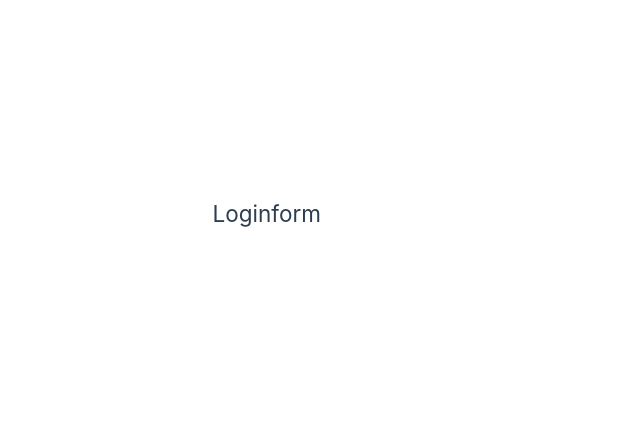
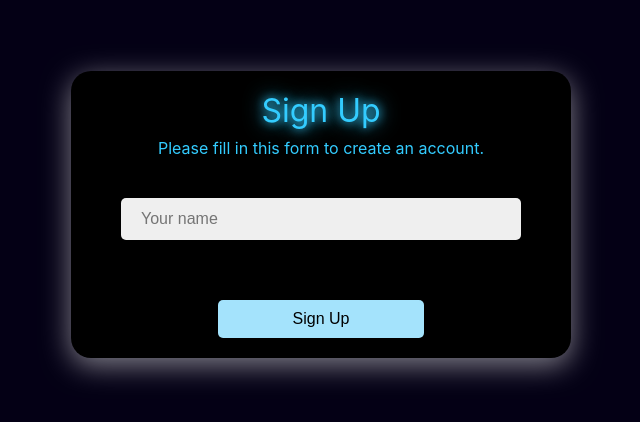
Before and after one commit to katriosa/vue-login-form, a Vue app: page / in a window 1280 px wide. Shown: the part 186-608 px from the top of the page, without its empty margins (319-959 px from the left). Built offline with nearby package versions, Linux system fonts and the light colour scheme; the HTML template or start-up script is replaced by a standard one.

Commit message:
feat: add sign-up form

```diff
--- a/src/App.vue
+++ b/src/App.vue
@@ -1,5 +1,53 @@
-<script setup lang="ts"></script>
+<template>
+  <form class="form-container">
+    <div class="form-title">
+      <h1 class="form-heading">Sign Up</h1>
+      <p>Please fill in this form to create an account.</p>
+    </div>
+    <InputField type="text" placeholder="Your name" minlength="3" autocomplete="given-name" />
+    <div class="button-container">
+      <button type="submit">Sign Up</button>
+    </div>
+  </form>
+</template>
 
-<template>
-  <h2>Loginform</h2>
-</template>
+<script setup lang="ts">
+import InputField from '@/components/InputField.vue'
+</script>
+
+<style scoped>
+.form-container {
+  display: flex;
+  flex-direction: column;
+  justify-content: center;
+  align-items: center;
+  gap: 40px;
+  width: 50cqi;
+  max-width: 500px;
+  padding: 20px 50px;
+  border-radius: 20px;
+  background-color: var(--color-form);
+  box-shadow: var(--color-box-shadow);
+}
+
+.form-title {
+  text-align: center;
+}
+
+.form-heading {
+  text-shadow: var(--color-text-shadow);
+  margin-bottom: 0.5rem;
+}
+
+.button-container {
+  margin-top: 20px;
+}
+
+@media (max-width: 768px) {
+  .form-container {
+    width: 80cqi;
+    max-width: none;
+    gap: 20px;
+  }
+}
+</style>
--- a/src/assets/base.css
+++ b/src/assets/base.css
@@ -1,53 +1,15 @@
-/* color palette from <https://github.com/vuejs/theme> */
 :root {
-  --vt-c-white: #ffffff;
-  --vt-c-white-soft: #f8f8f8;
-  --vt-c-white-mute: #f2f2f2;
-
-  --vt-c-black: #181818;
-  --vt-c-black-soft: #222222;
-  --vt-c-black-mute: #282828;
-
-  --vt-c-indigo: #2c3e50;
-
-  --vt-c-divider-light-1: rgba(60, 60, 60, 0.29);
-  --vt-c-divider-light-2: rgba(60, 60, 60, 0.12);
-  --vt-c-divider-dark-1: rgba(84, 84, 84, 0.65);
-  --vt-c-divider-dark-2: rgba(84, 84, 84, 0.48);
-
-  --vt-c-text-light-1: var(--vt-c-indigo);
-  --vt-c-text-light-2: rgba(60, 60, 60, 0.66);
-  --vt-c-text-dark-1: var(--vt-c-white);
-  --vt-c-text-dark-2: rgba(235, 235, 235, 0.64);
-}
-
-/* semantic color variables for this project */
-:root {
-  --color-background: var(--vt-c-white);
-  --color-background-soft: var(--vt-c-white-soft);
-  --color-background-mute: var(--vt-c-white-mute);
-
-  --color-border: var(--vt-c-divider-light-2);
-  --color-border-hover: var(--vt-c-divider-light-1);
-
-  --color-heading: var(--vt-c-text-light-1);
-  --color-text: var(--vt-c-text-light-1);
-
-  --section-gap: 160px;
-}
-
-@media (prefers-color-scheme: dark) {
-  :root {
-    --color-background: var(--vt-c-black);
-    --color-background-soft: var(--vt-c-black-soft);
-    --color-background-mute: var(--vt-c-black-mute);
-
-    --color-border: var(--vt-c-divider-dark-2);
-    --color-border-hover: var(--vt-c-divider-dark-1);
-
-    --color-heading: var(--vt-c-text-dark-1);
-    --color-text: var(--vt-c-text-dark-2);
-  }
+  --color-bg-page: rgb(4, 0, 21);
+  --color-border-focus: rgb(51, 204, 255);
+  --color-button: #a4e3fc;
+  --color-text: rgb(51, 204, 255);
+  --color-button-hover: rgb(51, 204, 255);
+  --color-form: black;
+  --color-input: #efefef;
+  --color-invalid: red;
+  --color-disabled: #bdbcbc;
+  --color-text-shadow: 0 0 10px rgb(51, 204, 255), 0 0 20px rgb(51, 204, 255);
+  --color-box-shadow: rgba(255, 255, 255, 0.5) 0px 7px 29px 0px;
 }
 
 *,
@@ -61,11 +23,10 @@
 body {
   min-height: 100vh;
   color: var(--color-text);
-  background: var(--color-background);
+  background: var(--color-bg-page);
   transition:
     color 0.5s,
     background-color 0.5s;
-  line-height: 1.6;
   font-family:
     Inter,
     -apple-system,
@@ -79,7 +40,9 @@ body {
     'Droid Sans',
     'Helvetica Neue',
     sans-serif;
-  font-size: 15px;
+  font-size: clamp(12px, 2vw, 16px);
+  line-height: clamp(1.4, 2vw, 1.6);
+
   text-rendering: optimizeLegibility;
   -webkit-font-smoothing: antialiased;
   -moz-osx-font-smoothing: grayscale;
--- a/src/assets/main.css
+++ b/src/assets/main.css
@@ -1,35 +1,33 @@
 @import './base.css';
 
 #app {
-  max-width: 1280px;
-  margin: 0 auto;
-  padding: 2rem;
-  font-weight: normal;
+  box-sizing: border-box;
+  display: flex;
+  justify-content: center;
+  align-items: center;
+  width: 100%;
+  height: 100vh;
+  container-type: inline-size;
 }
 
-a,
-.green {
-  text-decoration: none;
-  color: hsla(160, 100%, 37%, 1);
-  transition: 0.4s;
-  padding: 3px;
+h1 {
+  margin: 0;
 }
-
-@media (hover: hover) {
-  a:hover {
-    background-color: hsla(160, 100%, 37%, 0.2);
-  }
+p {
+  margin: 0;
+  padding: 0;
 }
-
-@media (min-width: 1024px) {
-  body {
-    display: flex;
-    place-items: center;
-  }
-
-  #app {
-    display: grid;
-    grid-template-columns: 1fr 1fr;
-    padding: 0 2rem;
-  }
+button {
+  background-color: var(--color-button);
+  display: flex;
+  justify-content: center;
+  align-items: center;
+  border: none;
+  border-radius: 5px;
+  cursor: pointer;
+  padding: 10px clamp(50px, 10vw, 75px);
+  font-size: inherit;
 }
+button:hover {
+  background-color: var(--color-button-hover);
+}
--- /dev/null
+++ b/src/components/InputField.vue
@@ -0,0 +1,40 @@
+<template>
+  <input
+    class="input"
+    :type="type"
+    :placeholder="placeholder"
+    :minlength="minlength"
+    :autocomplete="autocomplete"
+    required
+  />
+</template>
+
+<script setup lang="ts">
+defineProps({
+  type: String,
+  placeholder: String,
+  label: String,
+  minlength: String,
+  autocomplete: String,
+})
+</script>
+
+<style scoped>
+.input {
+  background-color: var(--color-input);
+  outline: none;
+  border: none;
+  padding: 12px 20px;
+  border-radius: 5px;
+  width: 100%;
+  min-width: 200px;
+  max-width: 400px;
+  font-size: inherit;
+}
+
+@media (max-width: 768px) {
+  .input-container {
+    max-width: 80%;
+  }
+}
+</style>
```
